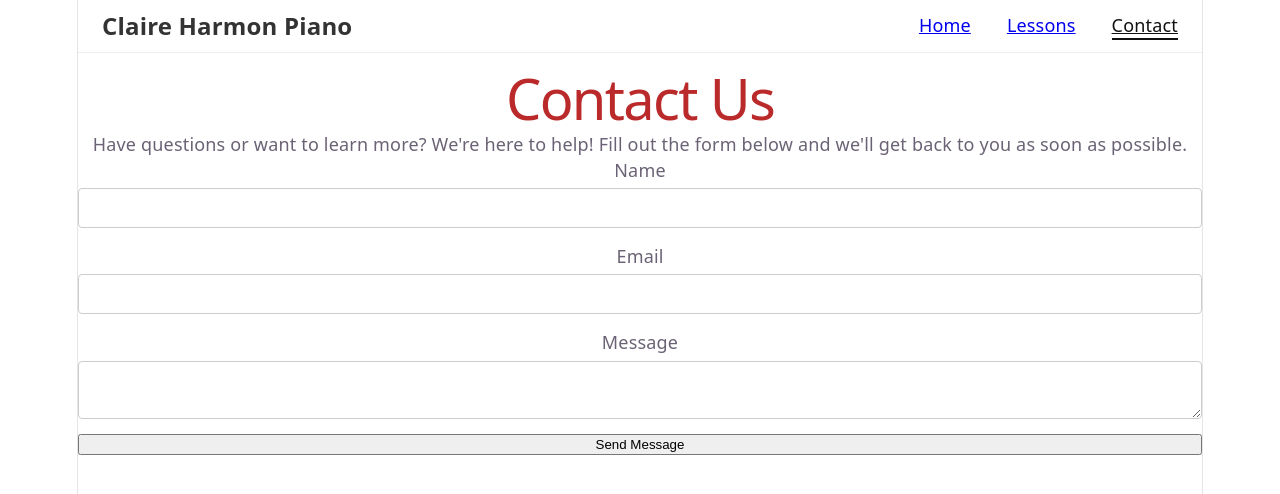
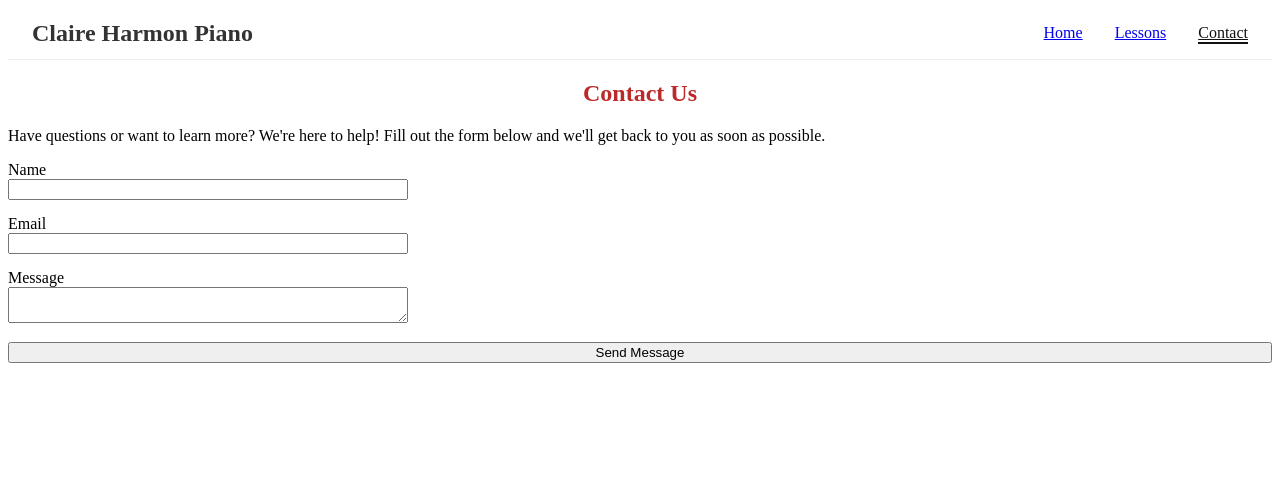
Before and after one commit to Mudi333/Piano-Project, a React (Vite) app: page /contact in a window 1280 px wide. Shown: the top 494 px of the page. Built offline with nearby package versions, Linux system fonts and the light colour scheme.

Commit message:
add Contact page

```diff
--- a/src/App.css
+++ b/src/App.css
@@ -1,4 +1,4 @@
-.counter {
+/* .counter {
   font-size: 16px;
   padding: 5px 10px;
   border-radius: 5px;
@@ -181,4 +181,4 @@
     right: 0;
     border-right-color: var(--border);
   }
-}
+} */
--- a/src/Pages/Contact.css
+++ b/src/Pages/Contact.css
@@ -3,14 +3,14 @@ h1 {
   text-align: center;
   margin-bottom: 20px;
 }
-.contact-container {
-  max-width: 600px;
+/* .contact-container {
+
   margin: 0 auto;
-  padding: 20px;
+  padding: 30px;
   background-color: #f9f9f9;
   border-radius: 8px;
   box-shadow: 0 2px 4px rgba(0, 0, 0, 0.1);
-}
+} */
 .cotact-page{
 
 }
@@ -20,26 +20,29 @@ h1 {
   gap: 15px;
 }
 .form-group {
-  display: flex;
-  flex-direction: column;
+  /* display: flex;
+  flex-direction: column; */
+  max-width: 400px;
 }
 .form-group label {
-  margin-bottom: 5px;
-  font-weight: 500;
+  /* margin-bottom: 15px;
+  font-weight: 500; */
 }
 .form-group input,
 .form-group textarea {
-  padding: 10px;
+  /* padding: 10px;
   border: 1px solid #ccc;
   border-radius: 4px;
-  font-size: 16px;
+  font-size: 16px; */
+  width: 100%;
 }
 
 .button {
-    padding: 2px 20px;
+    /* padding: 20px;
     background-color: #474040;
     color: rgb(109, 29, 29);
-    border: none;
+    border: none; */
+      width: 20%;
 }
 * {
     box-sizing: border-box;
--- a/src/index.css
+++ b/src/index.css
@@ -1,4 +1,4 @@
-:root {
+/* :root {
   --text: #6b6375;
   --text-h: #08060d;
   --bg: #fff;
@@ -108,4 +108,4 @@ code {
   line-height: 135%;
   padding: 4px 8px;
   background: var(--code-bg);
-}
+} */
```
